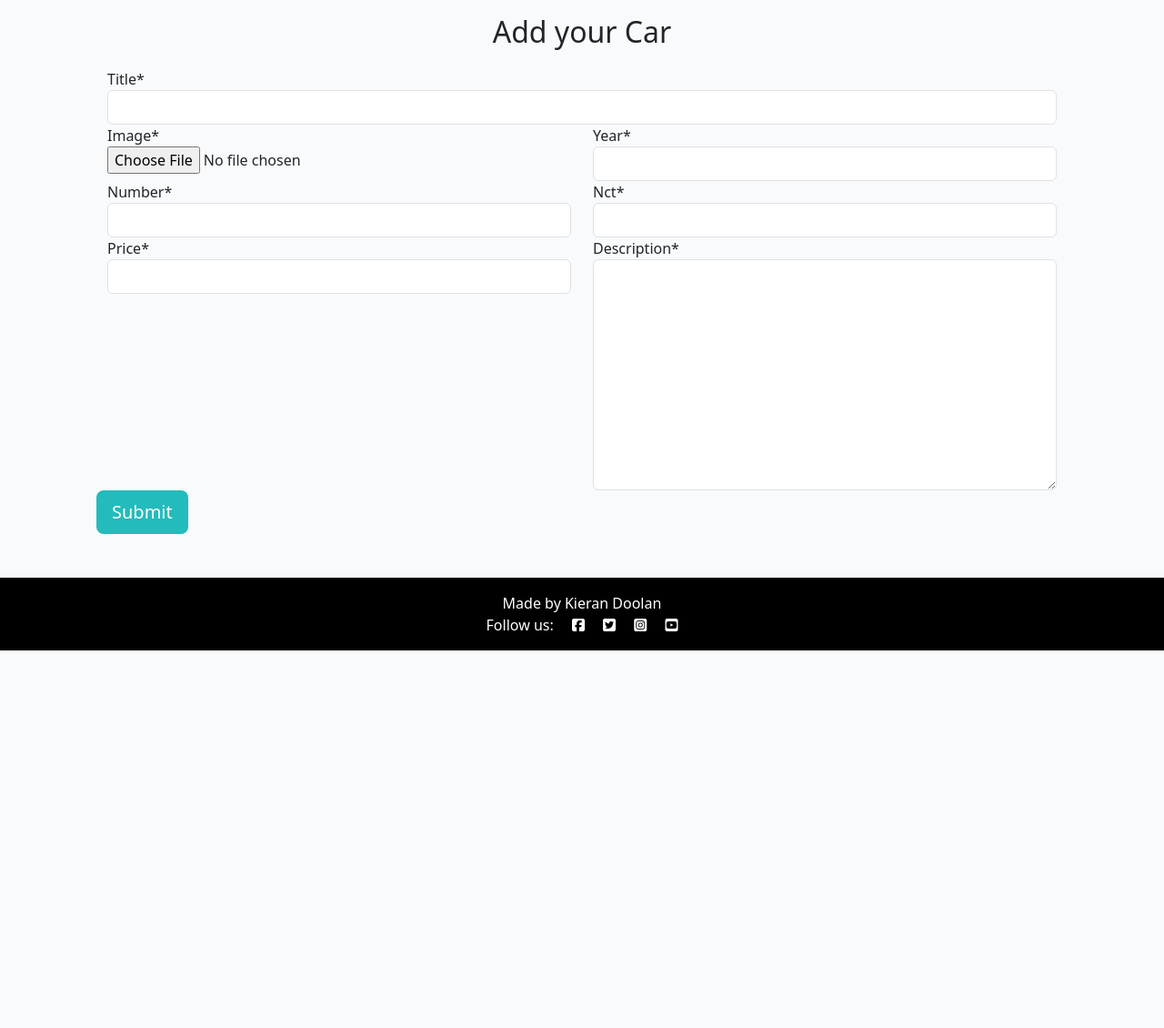
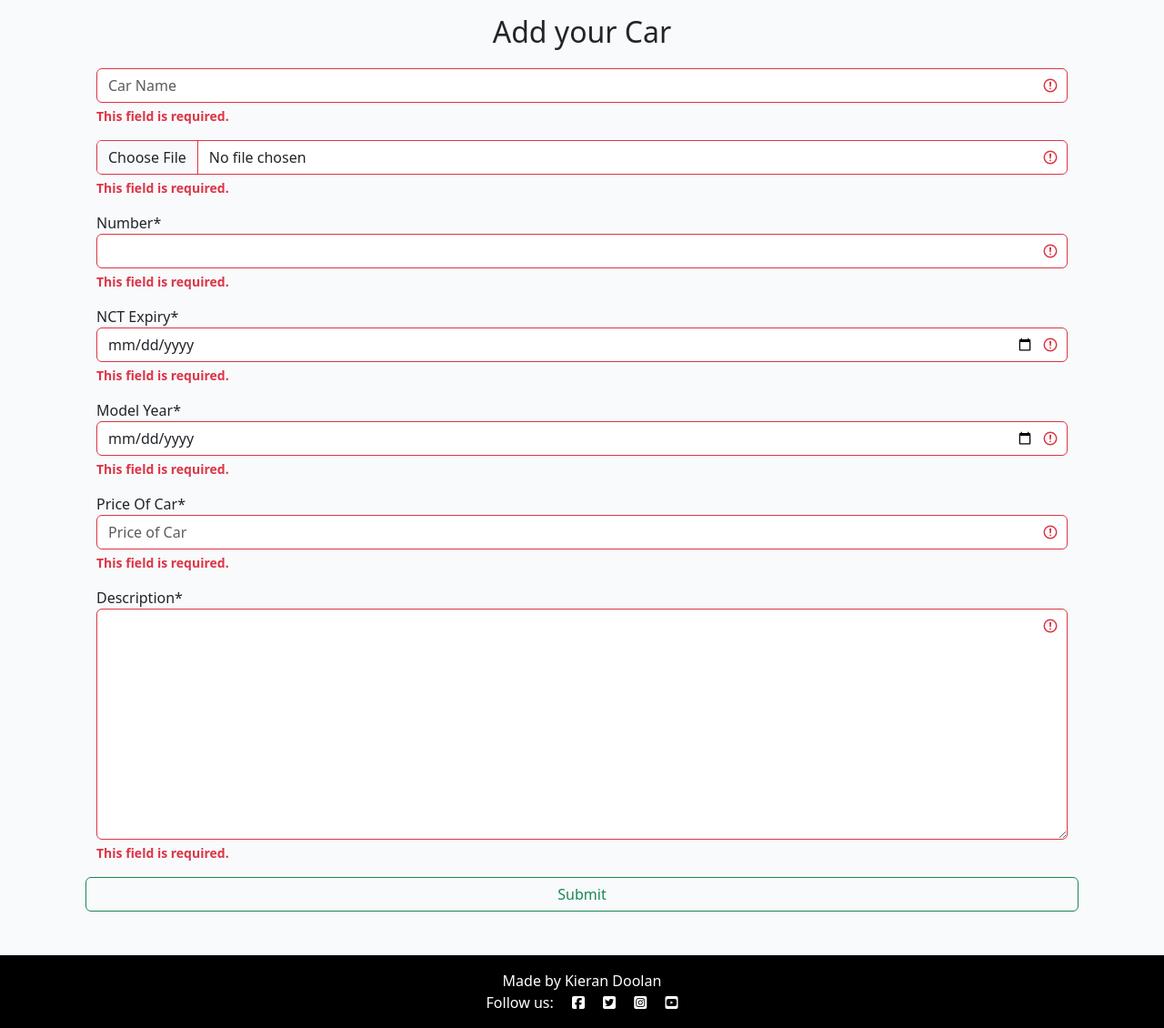
Before and after one commit to Kierandoolan/buy-and-sell-auto-project-four, a Django app: page /add_car/ in a window 1280 px wide. Shown: the part 96-1226 px from the top of the page at 91% size. Before the commit the page ends 811 px from the top, so only its background shows below. Run offline with Django 3.2, Linux system fonts and the light colour scheme; the visitor is signed in with stand-in values (Sample User, id 1); some libraries are stand-ins or nearby versions.

Commit message:
change complete format for add car form and url

```diff
--- a/auto/forms.py
+++ b/auto/forms.py
@@ -1,7 +1,6 @@
 from .models import Comment, CarAd
 from django import forms
-
-
+from django.contrib.auth.forms import UserCreationForm
 
 
 class CommentForm(forms.ModelForm):
@@ -15,6 +14,51 @@ class CarForm(forms.ModelForm):
     """
     Form to add a Car
      """
+    title = forms.CharField(
+        widget=forms.TextInput(
+            attrs={
+                'placeholder': 'Car Name'
+                }
+            ),
+        label=''
+    )
+
+    price = forms.CharField(
+        widget=forms.TextInput(
+            attrs={
+                'placeholder': 'Price of Car'
+                }
+            ),
+        label='Price Of Car'
+    )
+
+    year = forms.DateField(
+        widget=forms.DateInput(
+            attrs={
+                'type': 'date'
+                }
+            ),
+        label='Model Year'
+    )
+
+    nct = forms.DateField(
+        widget=forms.DateInput(
+            attrs={
+                'type': 'date'
+                }
+            ),
+        label='NCT Expiry'
+    )
+
+    image = forms.ImageField(
+        widget=forms.ClearableFileInput(
+            attrs={
+                'class': 'form-control',
+                }
+            ),
+        label=''
+    )
+
     class Meta:
         model = CarAd
         fields = [
@@ -28,5 +72,7 @@ class CarForm(forms.ModelForm):
         ]
 
 
+
     def __init__(self, *args, **kwargs):
         super(CarForm, self).__init__(*args, **kwargs)
+        self.fields['image'].label = ''
--- a/auto/views.py
+++ b/auto/views.py
@@ -3,6 +3,7 @@ from django.views import generic, View
 from django.http import HttpResponseRedirect
 from .models import CarAd
 from .forms import CommentForm, CarForm
+from django.conf import settings
 
 
 def Home(request):
@@ -24,25 +25,20 @@ class CarAdList(generic.ListView):
 
 
 def AddCar(request):
-    """
-    renders add car page
-    """
-    car_form = CarForm(request.POST or None, request.FILES or None)
+
+    form = CarForm(request.POST, request.FILES)
     context = {
-        'car_form': car_form,
-    }
+            'form': form,
+            }
+    if form.is_valid():
+        new_form = form.save(commit=False)
+        new_form.author = request.user
+        new_form.save()
 
-    if request.method == "POST":
-        car_form = CarForm(request.POST, request.FILES)
-        if car_form.is_valid():
-            car_form = car_form.save(commit=False)
-            car_form.author = request.user
-            car_form.status = 1
-            car_form.save()
-            return redirect('home')
+        return redirect('home')
     else:
-        car_form = CarForm()
-        return render(request, "add_car.html", context)
+        form = CarForm()
+        return render(request, 'add_car.html', context)
 
 
 def DeleteCar(request, slug):
--- a/templates/add_car.html
+++ b/templates/add_car.html
@@ -1,5 +1,6 @@
 {% extends "base.html" %}
 {% block content %}
+
 {% load crispy_forms_tags %}
 
 
@@ -12,34 +13,18 @@
             </div>
             <form method="post" style="margin-top: 1.3em;" enctype="multipart/form-data">
                 <div class="row">
-                    <div class="col">
+                    <form method="POST" enctype="multipart/form-data">
                         {% csrf_token %}
-                        <div class="row">
-                            {{ car_form.title | as_crispy_field | safe }}
-                        </div>
-                        <div class="row">
-                            <div class="col-6">
-                                {{ car_form.image|as_crispy_field | safe }}
-                            </div>
-                            <div class="col-6">
-                                {{ car_form.year|as_crispy_field | safe }}
-                            </div>
-                            <div class="col-6">
-                                {{ car_form.number|as_crispy_field | safe }}
-                            </div>
-                            <div class="col-6">
-                                {{ car_form.nct|as_crispy_field | safe }}
-                            </div>
-                            <div class="col-6">
-                                {{ car_form.price|as_crispy_field | safe }}
-                            </div>
-                            <div class="col-6">
-                                {{ car_form.description|as_crispy_field | safe }}
-                            </div>
-                        </div>
+                        {{ form | crispy }}
+
+                        <br>
+                        <input type="submit" class="btn btn-outline-success button ">
+                    </form>
+                </div>
 
 
-                        <button type="submit" class="btn btn-signup btn-lg">Submit</button>
+
+
                     </div>
                 </div>
             </form>
```
